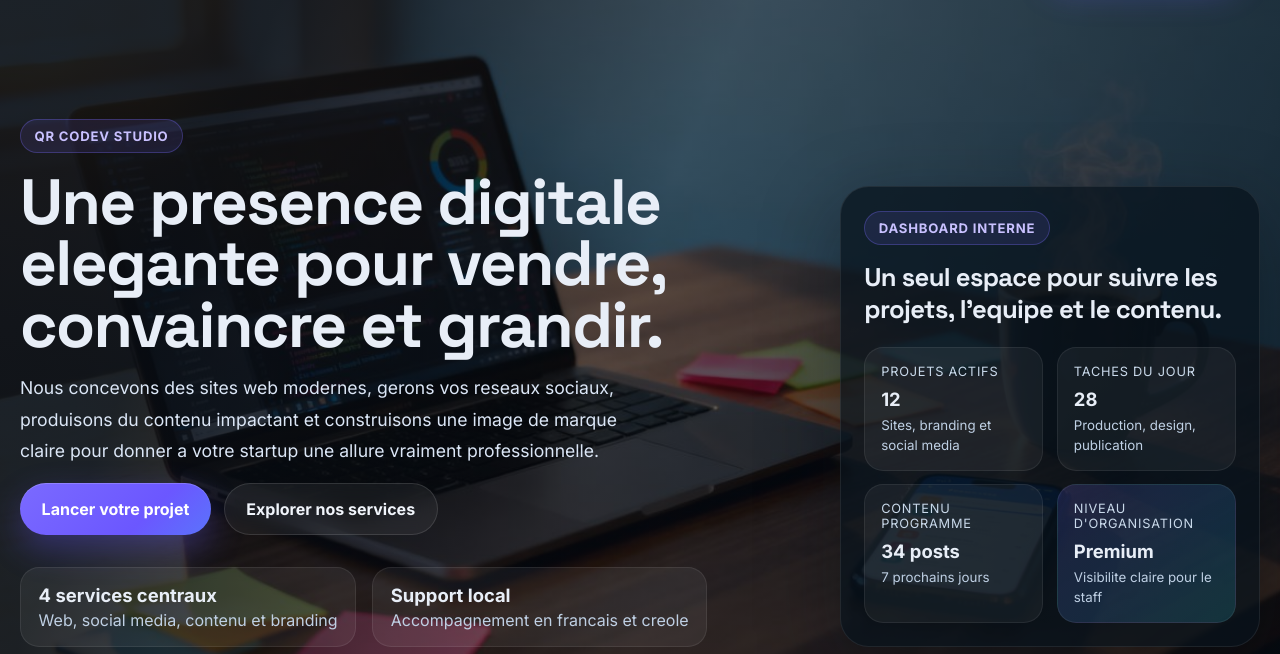
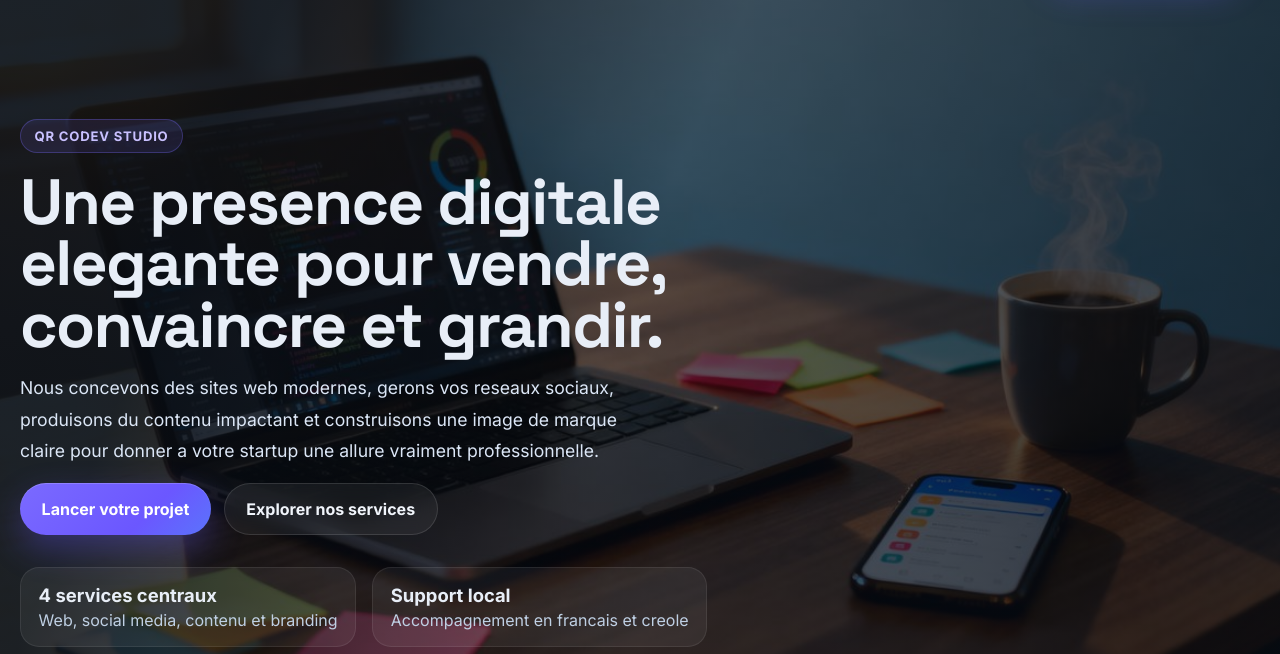
Before and after one commit to Rakieft/Professional, a website: page index.html in a window 1280 px wide. Shown: the part 146-800 px from the top of the page. Drawn offline with Linux system fonts and the light colour scheme; no server answers.

Commit message:
Retire le panneau Dashboard interne du hero d'accueil
Les chiffres internes (projets, taches, posts programmes) ne concernent
pas les visiteurs. Le hero passe sur une seule colonne pleine largeur.

Co-Authored-By: Claude Opus 5.5 <noreply@anthropic.com>

```diff
--- a/assset/css/style.css
+++ b/assset/css/style.css
@@ -3158,6 +3158,11 @@ h3,
   border-color: rgba(124, 108, 255, 0.3);
 }
 
+/* Hero d'accueil sans panneau lateral */
+.page-home .hero-content {
+  grid-template-columns: minmax(0, 1fr);
+}
+
 /* Cartes */
 .service-card,
 .portfolio-card,
--- a/index.html
+++ b/index.html
@@ -113,34 +113,6 @@
             </div>
           </div>
         </div>
-
-        <aside class="hero-panel" data-reveal>
-          <div class="panel-badge">Dashboard interne</div>
-          <h2>Un seul espace pour suivre les projets, l'equipe et le contenu.</h2>
-
-          <div class="mini-grid">
-            <article class="mini-card">
-              <span class="mini-label">Projets actifs</span>
-              <strong>12</strong>
-              <small>Sites, branding et social media</small>
-            </article>
-            <article class="mini-card">
-              <span class="mini-label">Taches du jour</span>
-              <strong>28</strong>
-              <small>Production, design, publication</small>
-            </article>
-            <article class="mini-card">
-              <span class="mini-label">Contenu programme</span>
-              <strong>34 posts</strong>
-              <small>7 prochains jours</small>
-            </article>
-            <article class="mini-card accent">
-              <span class="mini-label">Niveau d'organisation</span>
-              <strong>Premium</strong>
-              <small>Visibilite claire pour le staff</small>
-            </article>
-          </div>
-        </aside>
       </div>
     </section>
 
```
